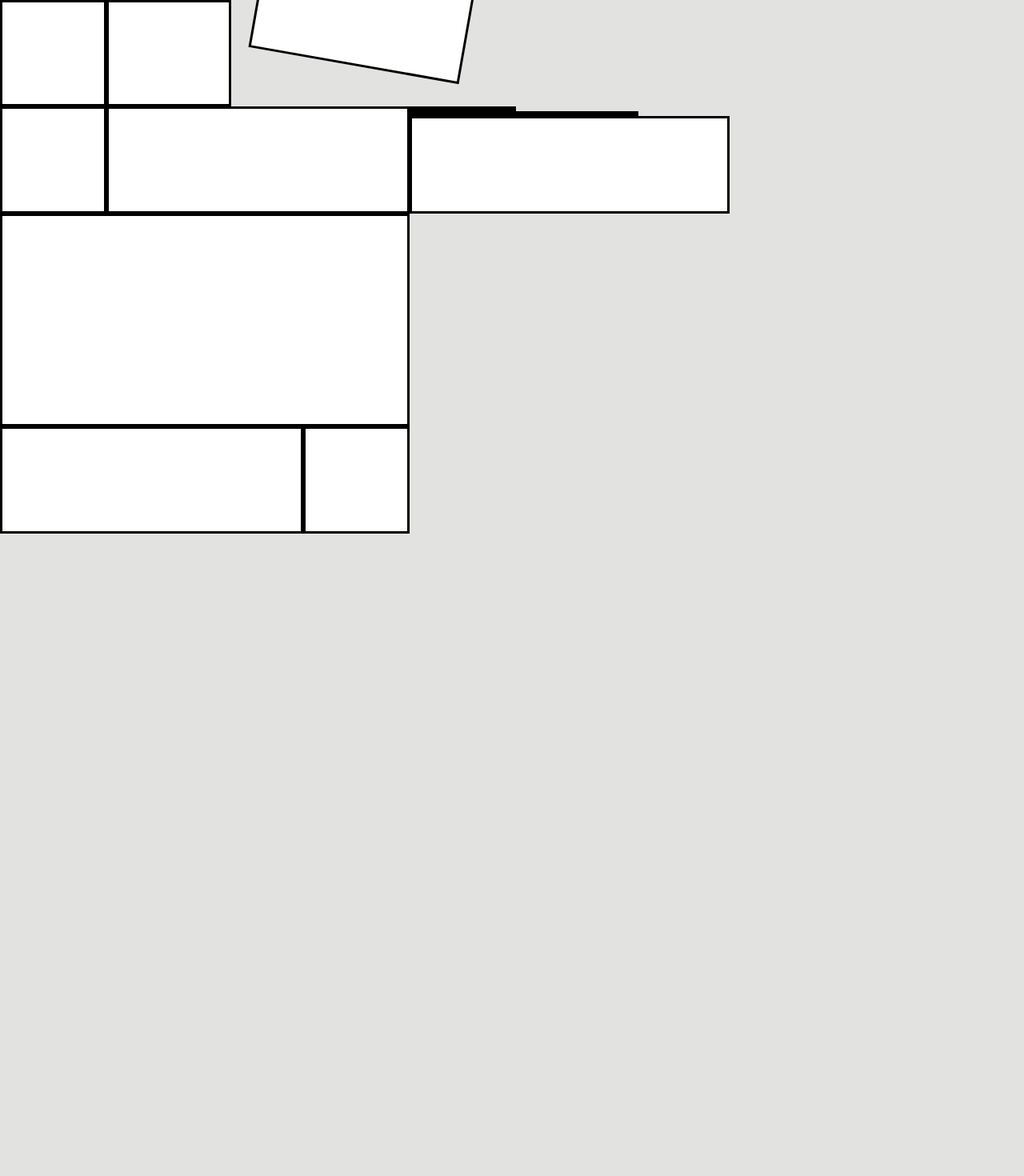
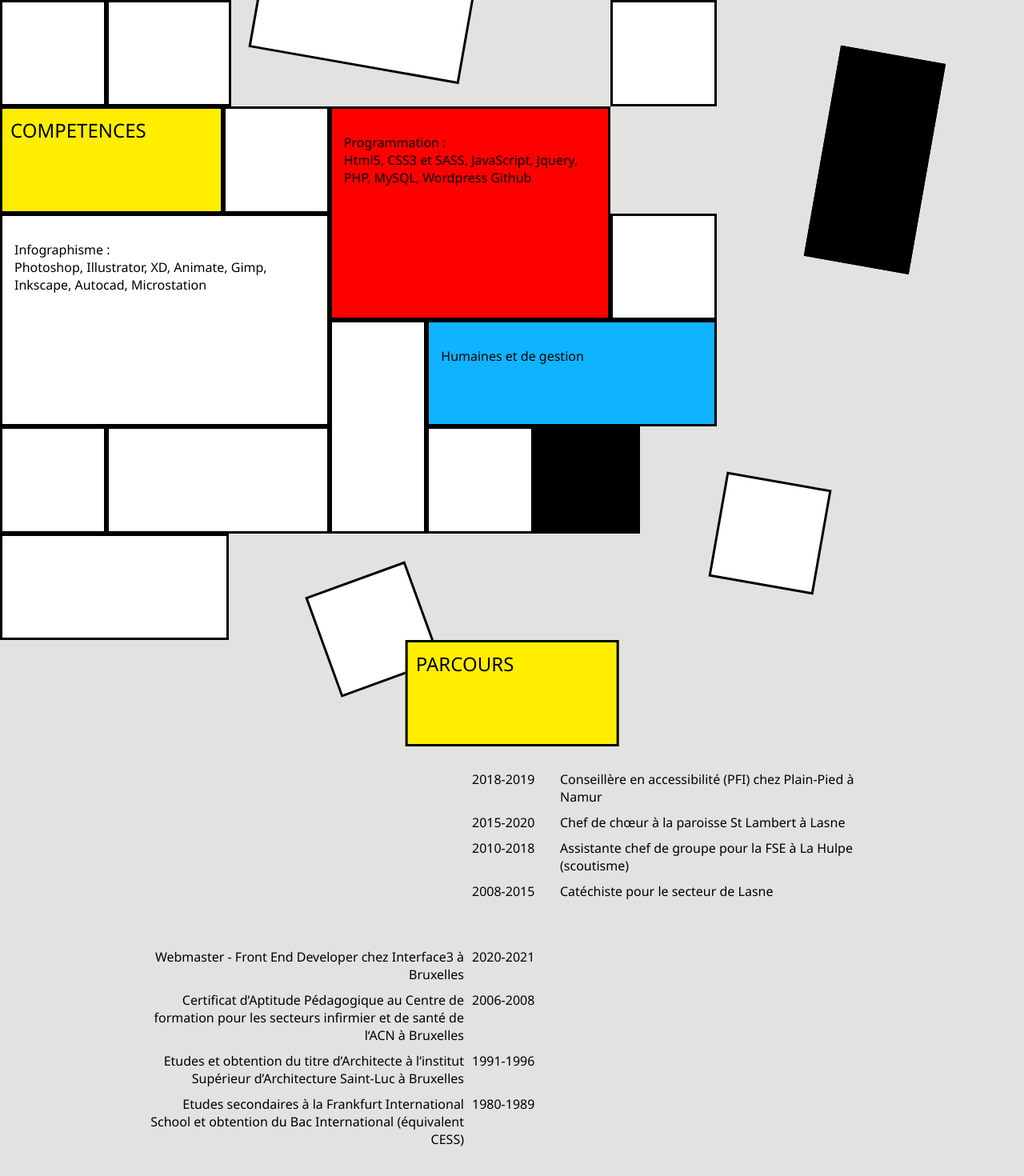
Before and after one commit to dapdel/CV, a React (Create React App) app: page / in a window 1280 px wide. Shown: the part 1600-3070 px from the top of the page at 80% size. Before the commit the page ends 2400 px from the top, so only its background shows below. Built offline with nearby package versions, Linux system fonts and the light colour scheme.

Commit message:
texte section 4

```diff
--- a/package.json
+++ b/package.json
@@ -34,5 +34,9 @@
       "last 1 firefox version",
       "last 1 safari version"
     ]
+  },
+  "devDependencies": {
+    "eslint": "^7.19.0",
+    "eslint-plugin-react": "^7.22.0"
   }
 }
--- a/src/components/section1_accueil.js
+++ b/src/components/section1_accueil.js
@@ -29,7 +29,7 @@ export const Section1Accueil = () => (
                 </div>
                 <div className="droite  flex-h haut2 inv4">
                     <nav className="gauche bord larg1 rel ">
-                        <a className="lien competences" href="#">Competences</a>
+                        <a className="lien competences" href="#section3">Competences</a>
                     </nav>
                     <div className="droite  flex-v">
                         <div className="bord  haut1"></div>
--- a/src/components/section3_competences.js
+++ b/src/components/section3_competences.js
@@ -1,39 +1,76 @@
 import React from 'react';
 
 export const Section3Competences = () => (
-    <section id="section3" className="section sectionCompetences ">
+    <section id="section3" className="section sectionCompetences rel">
        <div className="flex-h haut1 larg100 rel">
             <div className="bord larg1 coul0">
             </div>
-            <div className="bord larglogo coul0"></div>
+            <div className="bord larglogo coul0 inv3"></div>
             <div className="bord larg2 coul0 haut1 abs car1">
             </div>
         </div>
-        <div className="flex-h" >
-            <div className="gauche flex-v">
+        <div className="main" >
+            <div className="maingauche flex-v">
                 <div className="haut flex-h">
-                    <div className="bord larg1 coul0 haut1">
+                    <div className="bord fg coul1 haut1"><h2>Competences</h2>
                     </div>
-                    <div className="bord fg coul0"></div>
+                    <div className="bord larg1 coul0"></div>
                 </div>
                 <div className=" milieu flex-h">
                     <div className="infographisme bord fg coul0 haut2">
+                        <p>
+                        Infographisme :<br/>
+                        Photoshop, Illustrator, XD,
+                        Animate,
+                        Gimp, Inkscape,
+                        Autocad, Microstation
+                        </p>
                     </div>
                 </div>
                 <div className="bas flex-h">
-                    <div className="bord fg coul0">
+                    <div className="bord larg1 coul0">
                     </div>
-                    <div className="bord  larg1 coul0 haut1"></div>
+                    <div className="bord fg coul0 haut1"></div>
                 </div>
             </div>
+            <div className="mainmilieu flex-v rel">
+                <div className="bord larg1 coul0 haut1 abs car2 inv3"></div>
+                <div className="haut flex-h haut2">
+                    <div className="gauche bord  haut2 coul2 larg100">
+                        <p>Programmation :<br/>
+                            Html5, CSS3 et SASS,
+                            JavaScript, Jquery,
+                            PHP, MySQL,
+                            Wordpress
+                            Github
+                        </p>
 
-            <div className="droite flex-v haut1  rel">
-                <div className="bord larg1 coul0">
+                    </div>
+                    <div className="haut flex-v">
+                        <div className="haut1"></div>
+                        <div className="bord  larg1 coul0 haut1"></div>
+                    </div>
                 </div>
-                <div className="bord larg1logo coul0"></div>
-                <div className="bord larg3 coul0 haut1">
+                <div className="bas flex-h haut2">
+                    <div className="gauche bord fg  larg1 coul0"></div>
+                    <div className="droite larg3 flex-v">
+                        <div className="bord coul3 haut1">
+                        <p>Humaines et de gestion</p>
+
+                        </div>
+                        <div className="haut1 flex-h">
+                            <div className="bord  larg1 coul0"></div>
+                            <div className="bord  larg1 coul4"></div>
+                        </div>
+                    </div>
                 </div>
             </div>
+            <div className="maindroite rel">
+                <div className="bord larg2 haut1 abs coul4 car3 inv4"></div>
+                <div className="bord larg1 haut1 coul0 car4 abs inv4"></div>
+            </div>
         </div>
+        <div className="bord larg1logo haut1 coul0 car5 abs"></div>
+        <div className="bord larg1 haut1 coul0 car6 abs"></div>
     </section>
     );
--- a/src/components/section4_parcours.js
+++ b/src/components/section4_parcours.js
@@ -1,5 +1,69 @@
 import React from 'react';
 
 export const Section4Parcours = () => (
-
+    <section id="section4" className="section sectionParcours ">
+        <div className=" larg2 haut1 raj"></div>
+        <h2 className="titre bord larg2 haut1 coul1">
+        Parcours</h2>
+        <div className="tout flex-v">
+            <div className="haut flex-h">
+                <div className="vide"></div>
+                <div className="flex-v">
+                    <div className="flex-h">
+                        <p className="date">2018-2019</p>
+                        <p className="info">Conseillère en accessibilité (PFI)
+                            chez Plain-Pied à Namur
+                        </p>
+                    </div>
+                    <div className="flex-h">
+                        <p className="date">2015-2020</p>
+                        <p className="info">Chef de chœur à la paroisse St Lambert
+                            à Lasne
+                        </p>
+                    </div>
+                    <div className="flex-h">
+                        <p className="date">2010-2018</p>
+                        <p className="info">Assistante chef de groupe pour la FSE
+                            à La Hulpe (scoutisme)
+                        </p>
+                    </div>
+                    <div className="flex-h">
+                        <p className="date">2008-2015</p>
+                        <p className="info">Catéchiste pour le secteur de Lasne
+                        </p>
+                    </div>
+                </div>
+            </div>
+            <div className="bas flex-h">
+                <div className="flex-v">
+                    <div className="flex-h">
+                        <p className="info">Webmaster - Front End Developer
+                        chez Interface3 à Bruxelles
+                        </p>
+                        <p className="date">2020-2021</p>
+                    </div>
+                    <div className="flex-h">
+                        <p className=" info">Certificat d’Aptitude Pédagogique
+                        au Centre de formation pour les secteurs infirmier
+                        et de santé de l‘ACN à Bruxelles
+                        </p>
+                        <p className="date">2006-2008</p>
+                    </div>
+                    <div className="flex-h">
+                        <p className="info">  Etudes et obtention du titre d’Architecte
+                        à l’institut Supérieur d’Architecture Saint-Luc à Bruxelles
+                        </p>
+                        <p className="date">1991-1996</p>
+                    </div>
+                    <div className="flex-h">
+                        <p className="info">   Etudes secondaires à la Frankfurt International School
+                        et obtention du Bac International (équivalent CESS)
+                        </p>
+                        <p className="date">1980-1989</p>
+                    </div>
+                </div>
+                <div className="vide"></div>
+            </div>
+        </div>
+    </section>
     );
--- a/src/index.js
+++ b/src/index.js
@@ -8,6 +8,7 @@ import { Section0Header } from './components/section0_header';
 import { Section1Accueil } from './components/section1_accueil';
 import { Section2APropos } from './components/section2_a_propos';
 import { Section3Competences } from './components/section3_competences';
+import { Section4Parcours } from './components/section4_parcours';
 
 
 ReactDOM.render(
@@ -16,6 +17,7 @@ ReactDOM.render(
     <Section1Accueil />
     <Section2APropos />
     <Section3Competences />
+    <Section4Parcours />
   </React.StrictMode>,
   document.getElementById('root')
 );
--- a/src/styles/_all.scss
+++ b/src/styles/_all.scss
@@ -73,7 +73,7 @@
     height: calc(100vh/2);
   }
   .larg1{
-    width:calc(100vh/6);
+    width:$larg1;
     @media screen and (max-width: 640px) {
       width: 80px;
     }
@@ -89,7 +89,7 @@
     width:calc(100vh/2);
   }
   .larglogo{
-    width:calc((1.1671554252199)*100vh/6);
+    width:$larglogo;
     @media screen and (max-width: 640px) {
       width: 80px;
     }
--- a/src/styles/_section3_competences.scss
+++ b/src/styles/_section3_competences.scss
@@ -13,11 +13,44 @@
         transform: rotate(10deg);
         top:-50px;
         @media screen and (max-width: 640px) {
-       left: 180px;
+            left:30%;
         }
     }
-    .gauche, .droite{
-        width:40%;
+    .maingauche, .maindroite, .mainmilieu{
+        min-width:30%;
+    }
+    .main{
+        display: flex;
+        flex-direction: row;
+        @media screen and (max-width: 640px) {
+            flex-direction: column;
+        }
+    }
+    p{
+        padding:15px;
+    }
+    .car2{
+        right: 0;
+        top: calc(-100vh/6);
+    }
+    .car3{
+        transform: rotate(100deg);
+        right: calc(40vh/6);
+
+    }
+    .car4{
+        transform: rotate(10deg);
+        top: calc(350vh/6);
+    }
+
+    .car6{
+        transform: rotate(-20deg);
+        bottom: calc(-40vh/6);
+        left: calc(300vh/6);
+        @media screen and (max-width: 640px) {
+            bottom: 0px;
+            left: 70vw
+        }
     }
 
 }
--- a/src/styles/_section4_parcours.scss
+++ b/src/styles/_section4_parcours.scss
@@ -0,0 +1,82 @@
+.sectionParcours{
+    position: relative;
+    z-index:1;
+   width:100vw;
+   min-height:100vh;
+   //overflow: hidden;
+   @media screen and (max-width: 640px) {
+    overflow: visible;
+    }
+    .titre{
+        margin-left:50%;
+        transform: translateX(-$larg1);
+        @media screen and (max-width: 640px) {
+            transform: translateX(-80px);
+            }
+    }
+    p{
+        margin:5px;
+    }
+    .date{
+        width:100px;
+    }
+    .haut{
+        //transform: translateX(9px);
+        justify-content:flex-end;
+        @media screen and (max-width: 640px) {
+            justify-content:flex-start;
+            }
+
+        .info{
+            text-align:left;
+        }
+    }
+    .bas{
+        justify-content:flex-start;
+        @media screen and (max-width: 640px) {
+            justify-content:flex-end;
+            }
+        .info{
+            text-align:right;
+        }
+    }
+    .info{
+        max-width:400px;
+        @media screen and (max-width: 640px) {
+            width: unset;
+            }
+    }
+    .vide{
+        max-width:50%;
+        @media screen and (max-width: 640px) {
+           display: none;
+        }
+    }
+
+
+    .tout{
+      height:calc(500vh/6);
+      max-width: 980px;
+      margin:auto;
+        @media screen and (max-width: 640px) {
+            margin: 20px;
+            width:unset;
+            height:unset;
+            }
+    }
+    .haut{
+        margin:25px;
+        @media screen and (max-width: 640px) {
+            margin:0px;
+            margin-top:30px;
+            margin-bottom:20px;
+            }
+    }
+    .bas{
+        margin:25px;
+        @media screen and (max-width: 640px) {
+            margin:0px;
+            }
+    }
+
+}
--- a/src/styles/_variables.scss
+++ b/src/styles/_variables.scss
@@ -8,3 +8,6 @@ $couleur_3:#10b3ff;
 $texte: 'Segoe UI', Tahoma, Geneva, Verdana, sans-serif;
 $bord: 3px $couleur_bord solid;
 $demibord: 1.5px $couleur_bord solid;
+
+$larg1:calc(100vh/6);
+$larglogo:calc((1.1671554252199)*100vh/6);
```
Also changed, not shown: src/styles/_section2_a_propos.scss (+9 -5 lines).
